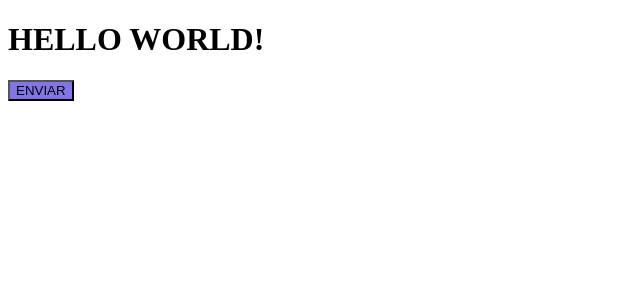
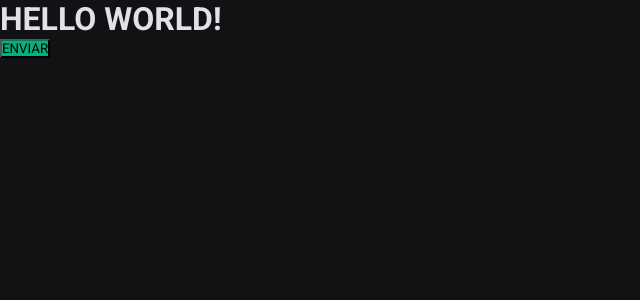
Before and after one commit to dev-ribeiro/ignite-shop, a Next.js app: page / in a window 1280 px wide. Shown: the top 300 px of the page, without its empty margins (0-640 px from the left). Built offline with nearby package versions, Linux system fonts and the light colour scheme.

Commit message:
lesson: create global styles

```diff
--- a/src/pages/_app.tsx
+++ b/src/pages/_app.tsx
@@ -1,5 +1,7 @@
-function MyApp({ Component, pageProps }) {
+import { globalStyles } from '../styles/global'
+
+globalStyles()
+
+export default function App({ Component, pageProps }) {
   return <Component {...pageProps} />
 }
-
-export default MyApp
--- a/src/pages/index.tsx
+++ b/src/pages/index.tsx
@@ -1,7 +1,7 @@
 import { styled } from '../styles'
 
 const Button = styled('button', {
-  backgroundColor: '$rocketseat',
+  backgroundColor: '$green300',
 })
 
 export default function Home() {
--- /dev/null
+++ b/src/styles/global.ts
@@ -0,0 +1,19 @@
+import { globalCss } from '.'
+
+export const globalStyles = globalCss({
+  '*': {
+    margin: 0,
+    padding: 0,
+  },
+
+  body: {
+    backgroundColor: '$gray900',
+    color: '$gray100',
+    '-webkit-font-smoothing': 'antialiased',
+  },
+
+  'body, input, textarea, button': {
+    fontFamily: 'Roboto',
+    fontWeight: 400,
+  },
+})
--- a/src/styles/index.ts
+++ b/src/styles/index.ts
@@ -11,7 +11,15 @@
 } = createStitches({
   theme: {
     colors: {
-      rocketseat: '#8275e6',
+      white: '#fff',
+
+      gray900: '#121214',
+      gray800: '#202024',
+      gray300: '#C4C4CC',
+      gray100: '#E1E1E6',
+
+      green500: '#00875F',
+      green300: '#00B37E',
     },
   },
 })
```
